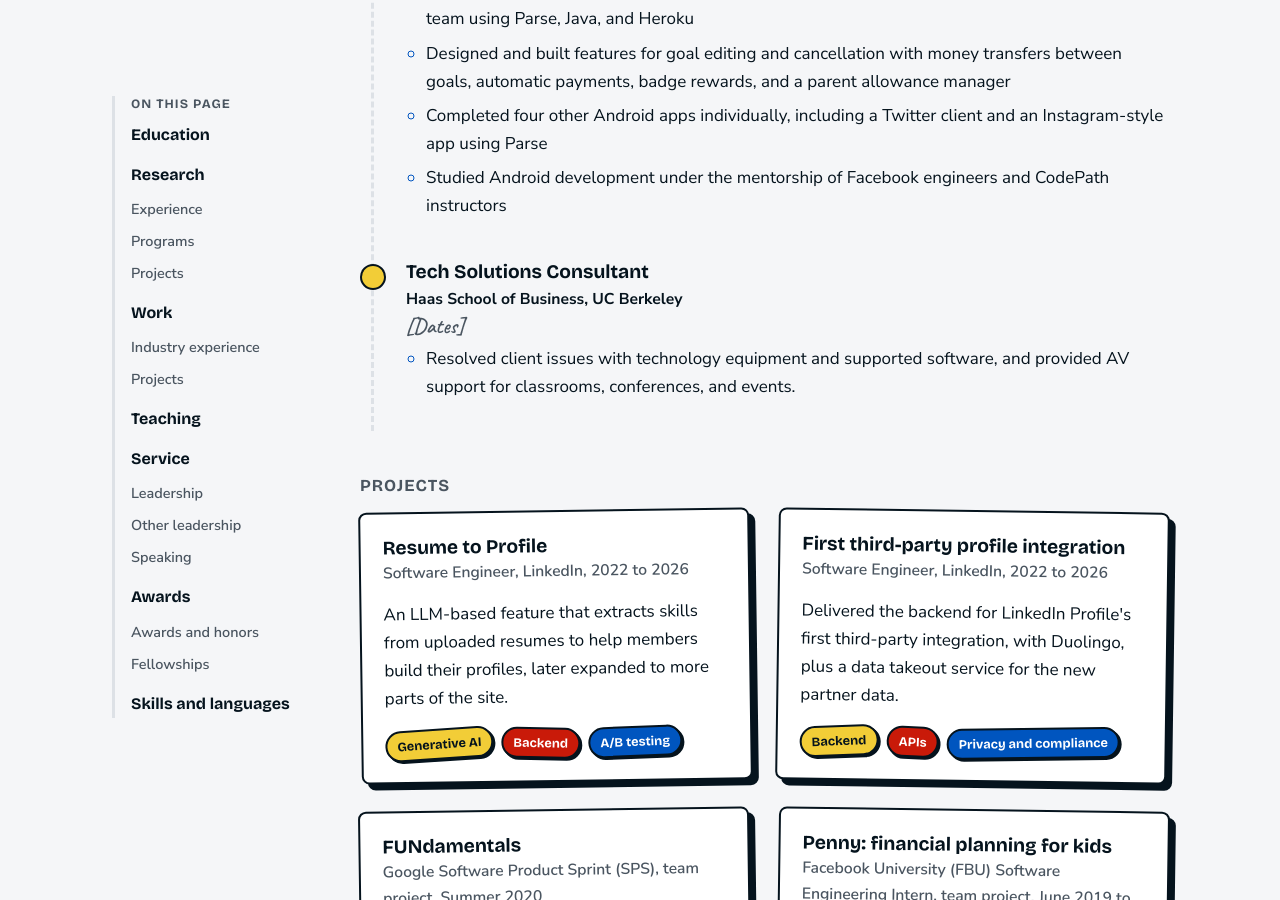
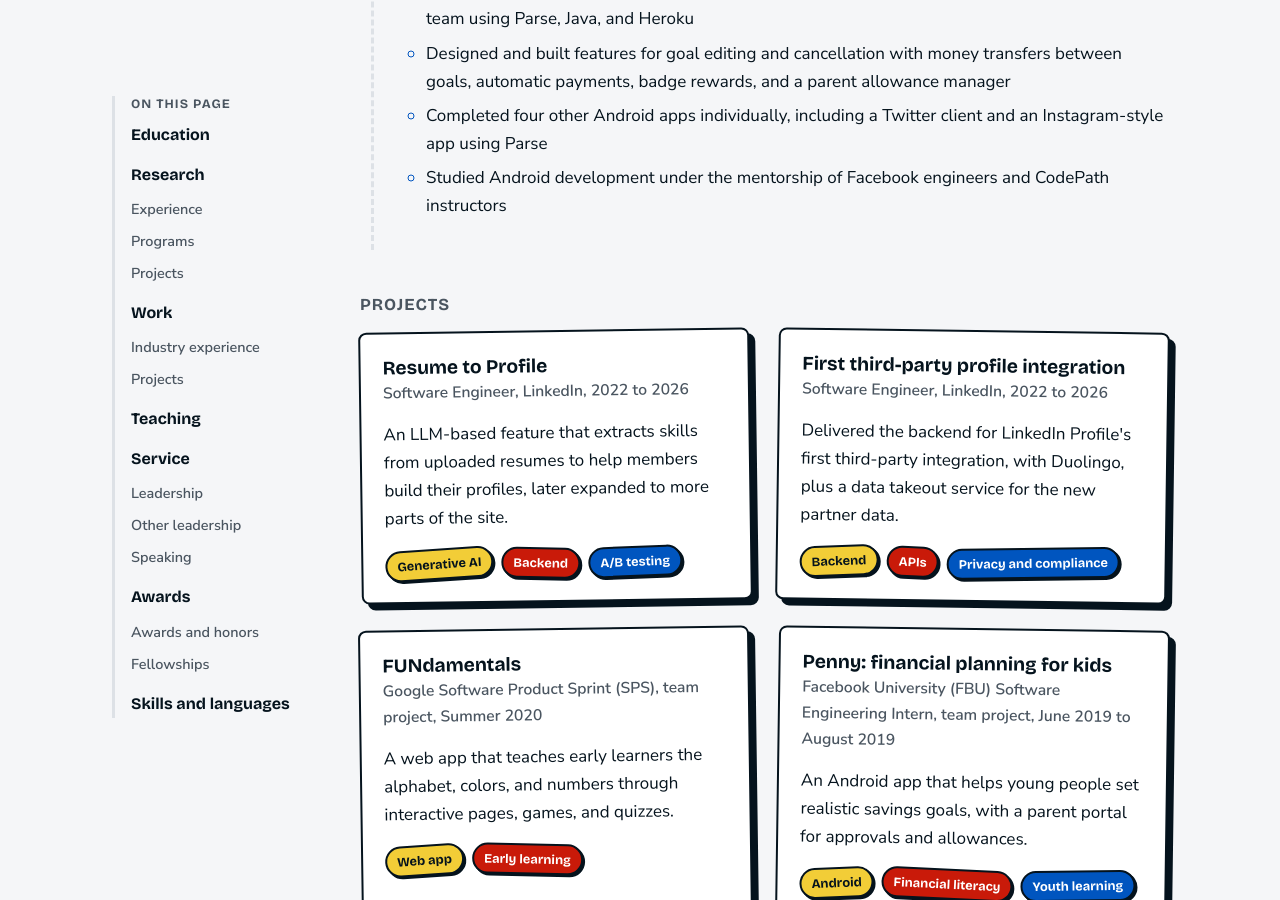
Before and after one commit to sarah-adebabay/sarah-adebabay.github.io, a Jekyll site: the page built from _pages/cv.md, in a window 1280 px wide and 900 px high, scrolled down 4974 px. Built offline with Jekyll 4.4.1, drawn with Linux system fonts in a browser that asks for light colours.

Commit message:
Remove the Tech Solutions Consultant role
Co-Authored-By: Claude Opus 5.5 <noreply@anthropic.com>

```diff
--- a/_data/experience.yml
+++ b/_data/experience.yml
@@ -45,8 +45,3 @@
     - "Designed and built features for goal editing and cancellation with money transfers between goals, automatic payments, badge rewards, and a parent allowance manager"
     - "Completed four other Android apps individually, including a Twitter client and an Instagram-style app using Parse"
     - "Studied Android development under the mentorship of Facebook engineers and CodePath instructors"
-- title: "Tech Solutions Consultant"
-  org: "Haas School of Business, UC Berkeley"
-  when: "[Dates]"
-  bullets:
-    - "Resolved client issues with technology equipment and supported software, and provided AV support for classrooms, conferences, and events."
```
